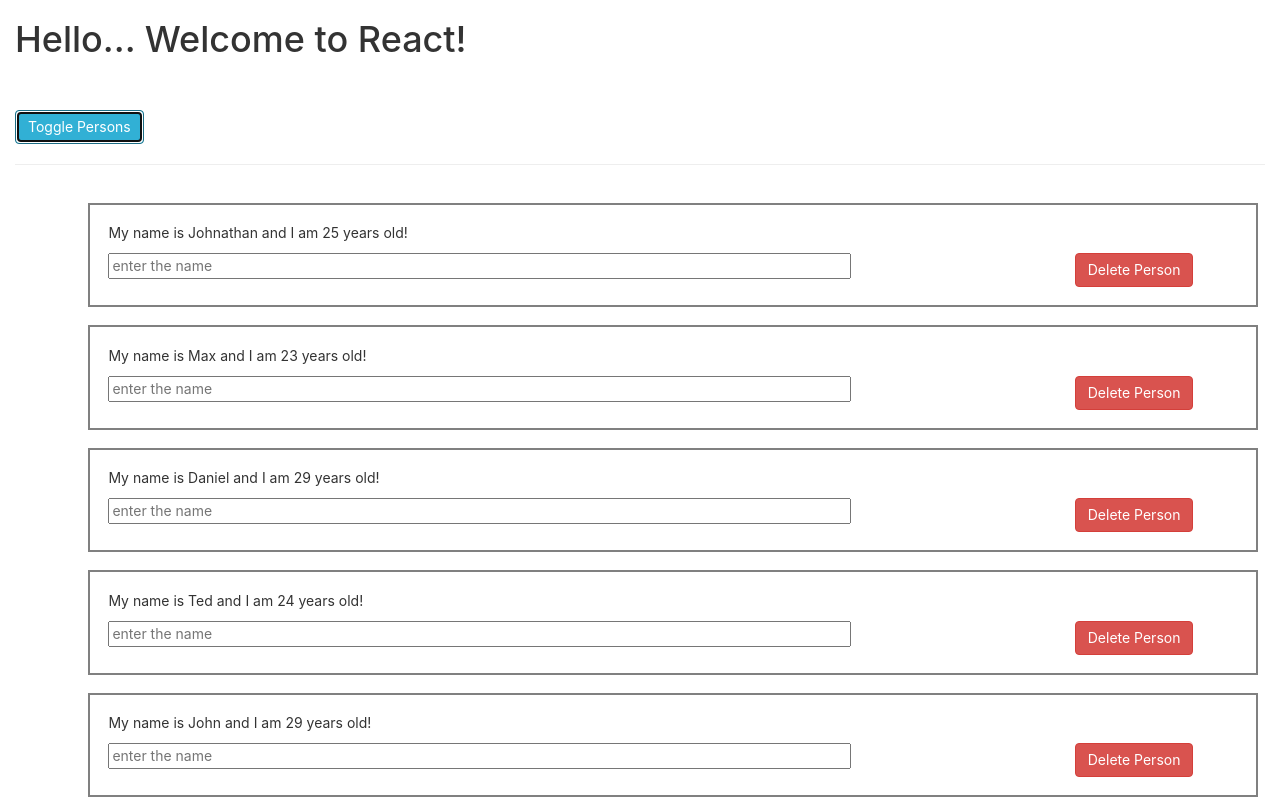
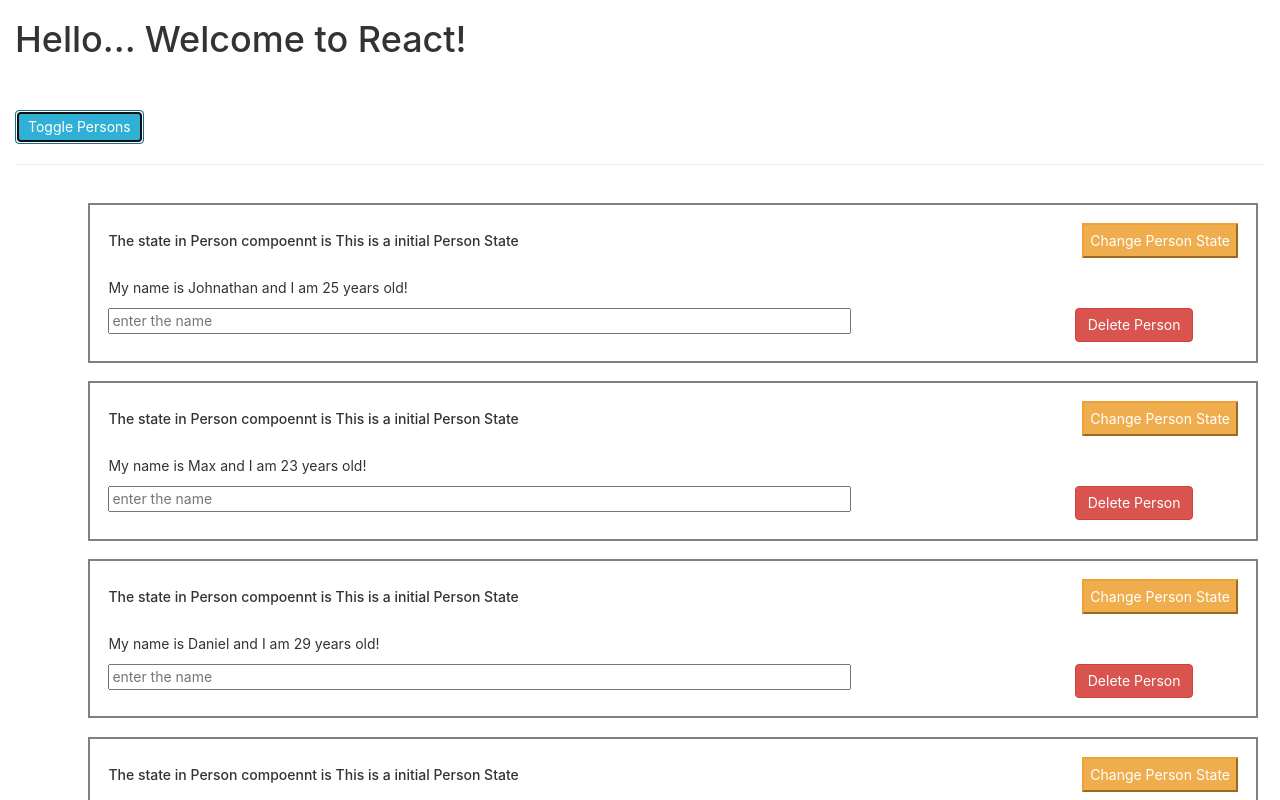
Before and after one commit to arunkudiyal/lpu-react, a React (Create React App) app: page / in a window 1280 px wide. Both pictures are taken after a click on the button "Toggle Persons". Shown: the top 800 px of the page. Built offline with nearby package versions, Linux system fonts and the light colour scheme.

Commit message:
Delete Operations & useState Hook

```diff
--- a/src/App.js
+++ b/src/App.js
@@ -6,11 +6,11 @@ class App extends Component {
   // State are nothing but a normal JS Object
   state = {
     persons: [
-      {name: 'Johnathan', age: 25},
-      {name: 'Max', age: 23},
-      {name: 'Daniel', age: 29},
-      {name: 'Ted', age: 24},
-      {name: 'John', age: 29}
+      {id: 'person-one', name: 'Johnathan', age: 25},
+      {id: 'person-two', name: 'Max', age: 23},
+      {id: 'person-three', name: 'Daniel', age: 29},
+      {id: 'person-four', name: 'Ted', age: 24},
+      {id: 'person-five', name: 'John', age: 29}
     ],
     showPersons: false
   }
@@ -44,6 +44,12 @@ class App extends Component {
     })
   }
 
+  deletePersonHandler = (personId) => {
+    const personsCopy = [...this.state.persons]
+    personsCopy.splice(personId, 1)
+    this.setState({persons: personsCopy})
+  }
+
   render() {
     // JavaScript
 
@@ -54,7 +60,7 @@ class App extends Component {
       myPersons = (
         <div>
           {
-            this.state.persons.map( (person, index) => <Person key={index} name={person.name} age={person.age} /> )
+            this.state.persons.map( (person, index) => <Person key={person.id} name={person.name} age={person.age} deleted={() => this.deletePersonHandler(person.id)} /> )
           }
           <hr />
           <button onClick={this.onChangeHandler} className='btn btn-success'>Change Person</button>
--- a/src/components/Person/Person.jsx
+++ b/src/components/Person/Person.jsx
@@ -1,14 +1,34 @@
 import './Person.css'
+import { useState } from 'react'
 
 const Person = (props) => {
+    const [ personState, setPersonState ] = useState( {
+        samplePersonState: 'This is a initial Person State',
+        isActuallyState: false
+    } )
+
     const divStyles = {
         border: '2px solid gray',
         margin: '1.3em',
         padding: '1.3em'
     }
 
+    const changePersonStateHandler = () => {
+        setPersonState({
+            samplePersonState: 'This is a new Person State',
+            isActuallyState: true
+        })
+    }
+
     return (
         <div style={ divStyles } className="container">
+            <div style={ {display: 'flex', justifyContent: 'space-between'} }>
+                <h5>The state in Person compoennt is {personState.samplePersonState} </h5>
+                <button onClick={changePersonStateHandler} className='bt btn-warning'>Change Person State</button>
+            </div>
+
+            <br />
+
             <p>My name is {props.name} and I am {props.age} years old!</p>
             <div className='row'>
                 <div className="col-md-8">
@@ -16,7 +36,7 @@ const Person = (props) => {
                 </div>
                 <div className="col-md-2"></div>
                 <div className="col-md-2">
-                    <button className='btn btn-danger'>Delete Person</button>
+                    <button onClick={props.deleted} className='btn btn-danger'>Delete Person</button>
                 </div>
             </div>
         </div>
```
